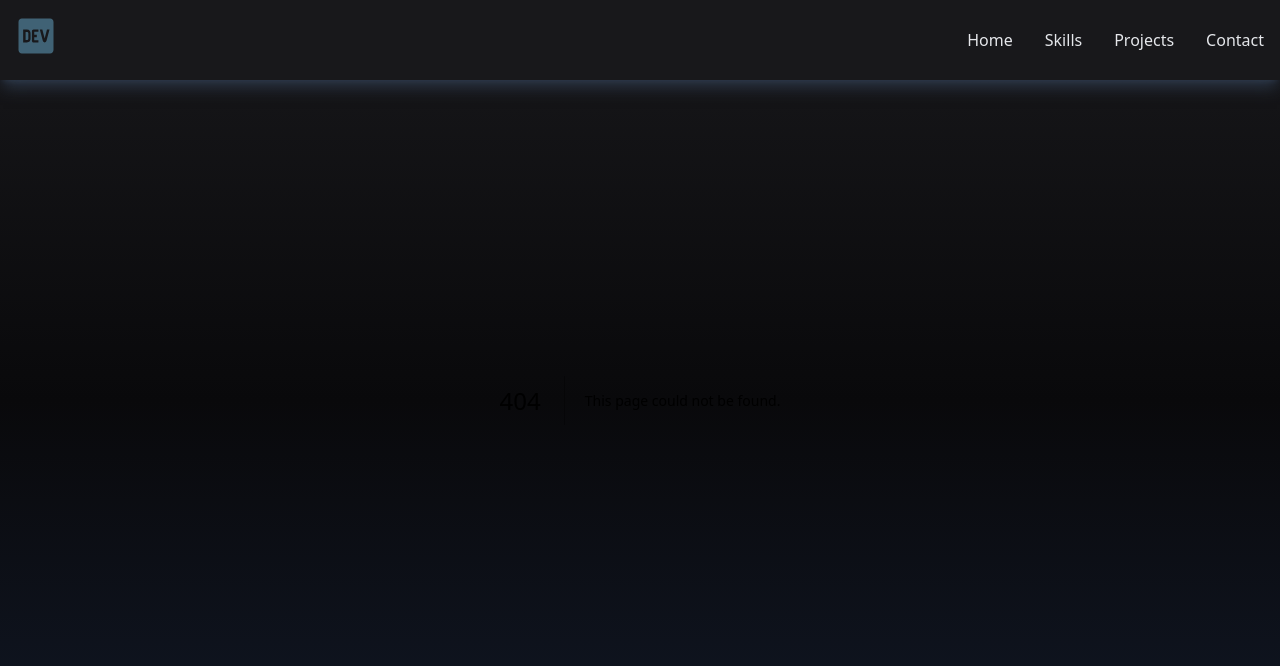
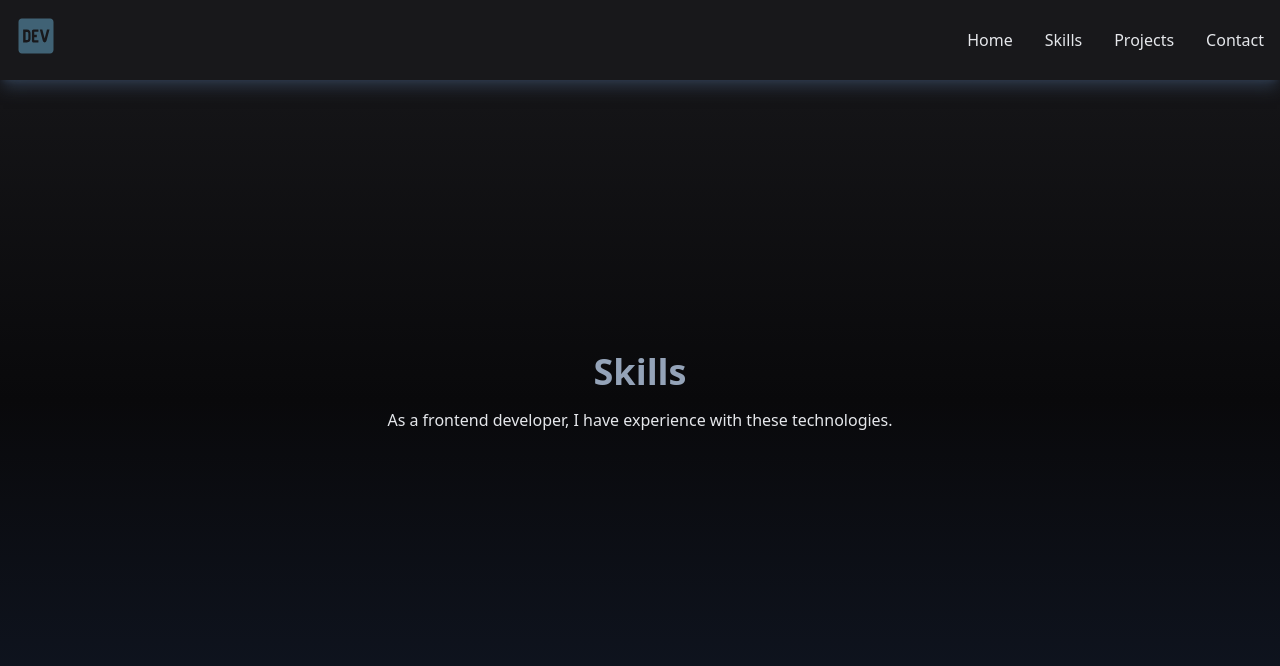
Before and after one commit to jonword/dev-personal, a Next.js app: page /techskills in a window 1280 px wide. Before the commit this address had no page. Shown: the top 666 px of the page. Built offline with nearby package versions, Linux system fonts and the light colour scheme.

Commit message:
contact, project, skills page

```diff
--- /dev/null
+++ b/app/contact/page.tsx
@@ -0,0 +1,7 @@
+import React from "react";
+
+const Contact = () => {
+  return <div>Contact</div>;
+};
+
+export default Contact;
--- /dev/null
+++ b/app/projects/page.tsx
@@ -0,0 +1,7 @@
+import React from "react";
+
+const Projects = () => {
+  return <div>Projects</div>;
+};
+
+export default Projects;
--- /dev/null
+++ b/app/techskills/page.tsx
@@ -0,0 +1,16 @@
+import React from "react";
+
+const TechSkills = () => {
+  return (
+    <div className="h-screen w-full">
+      <div className="mx-auto flex h-full w-full max-w-[1000px] flex-col items-center justify-center p-4">
+        <p className="inline text-4xl font-bold text-slate-400">Skills</p>
+        <p className="py-4 text-center text-gray-200">
+          As a frontend developer, I have experience with these technologies.
+        </p>
+      </div>
+    </div>
+  );
+};
+
+export default TechSkills;
```
